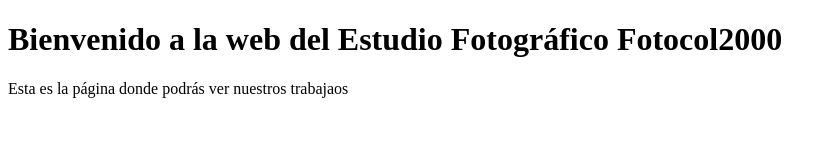
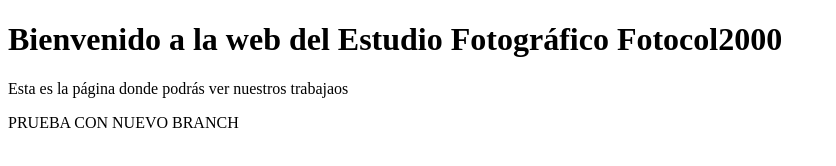
Before and after one commit to jadicoes/Seccion_01, a plain HTML site: page index.html in a window 1280 px wide. Shown: the whole page, without its empty margins (0-836 px from the left). Drawn offline with Linux system fonts and the light colour scheme.

Commit message:
Prueba nuevo branch

```diff
--- a/index.html
+++ b/index.html
@@ -7,5 +7,7 @@
   <body>
     <h1>Bienvenido a la web del Estudio Fotográfico Fotocol2000</h1>
     <p>Esta es la página donde podrás ver nuestros trabajaos</p>
+
+    <p>PRUEBA CON NUEVO BRANCH</p>
   </body>
 </html>
```
